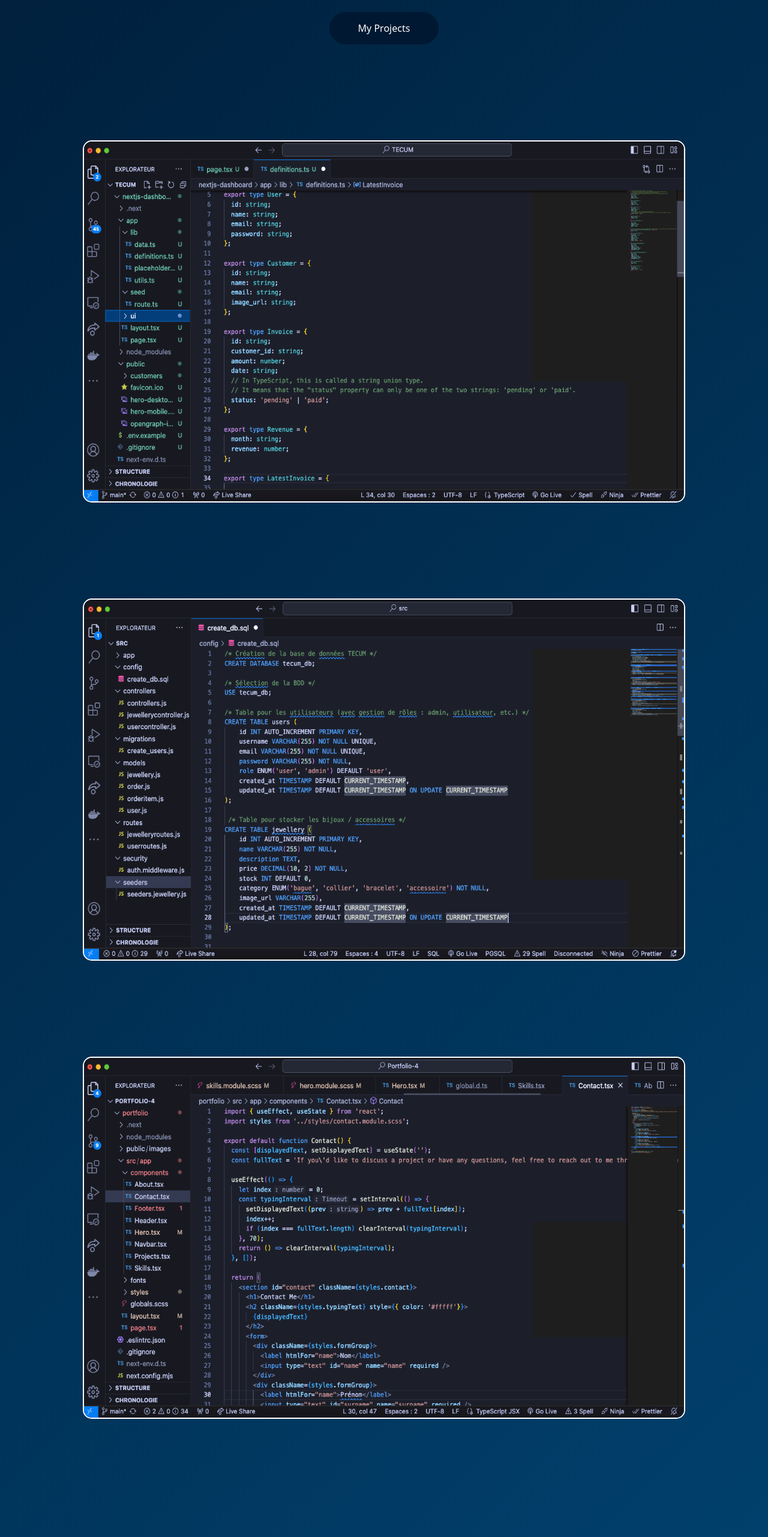
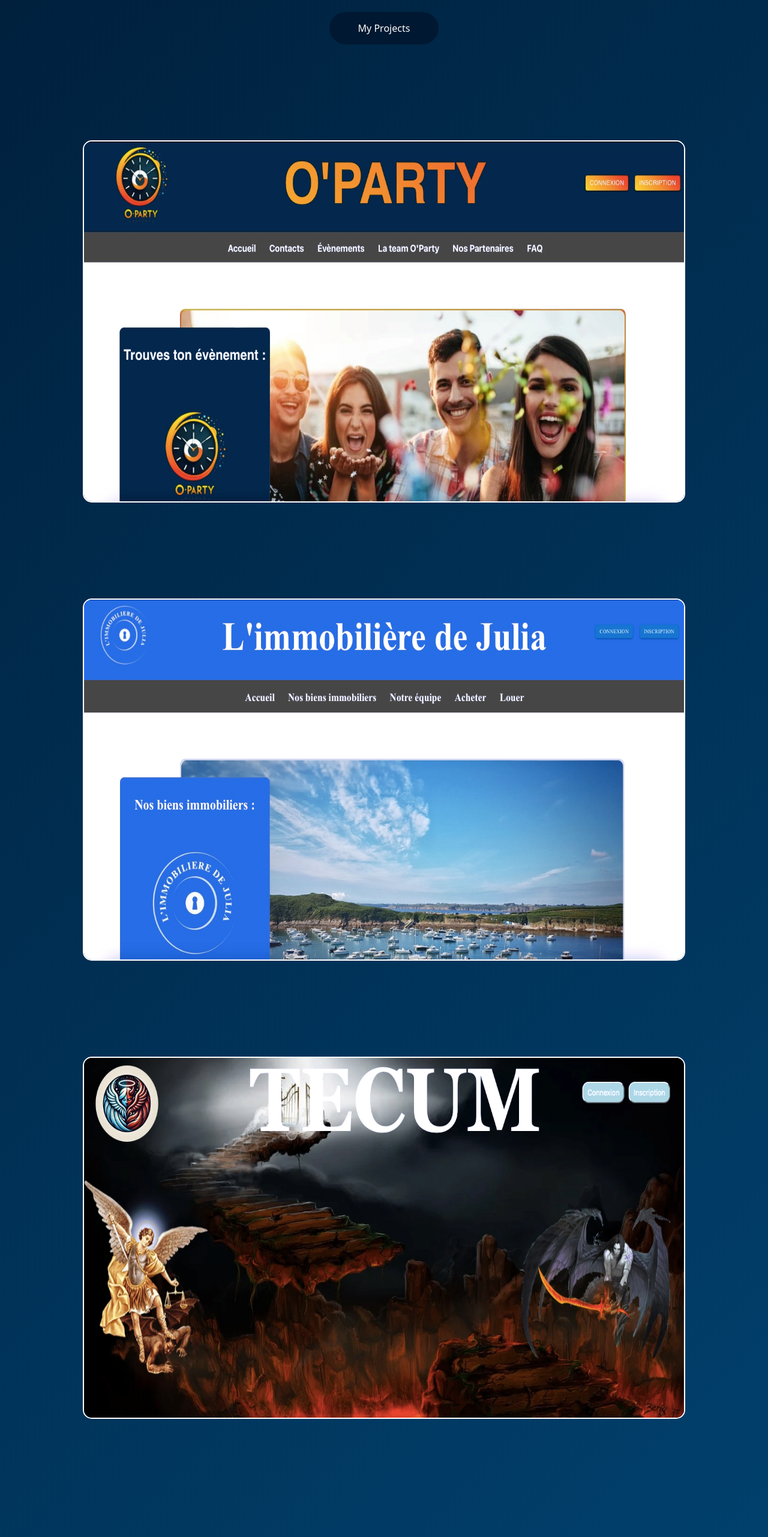
Before and after one commit to noeplantier/Portfolio, a Next.js app in the folder portfolio/: page / in a window 1280 px wide. Shown: the part 1016-3579 px from the top of the page at 60% size. Built offline with nearby package versions, Linux system fonts and the light colour scheme.

Commit message:
pictures changes on portfolio

```diff
--- a/portfolio/src/app/components/Hero.tsx
+++ b/portfolio/src/app/components/Hero.tsx
@@ -52,9 +52,9 @@ export default function Hero() {
       </h2>
         <a href="#projects" className={styles.button}>My Projects</a>
         <div className='code-screenshots' id='code-screenshots'>
-        <img src="/images/fullstack.png" alt="Noé Plantier" className="fullstack-image" />
-        <img src="/images/backend.png" alt="Noé Plantier" className="backend-image" />
-        <img src="/images/frontend.png" alt="Noé Plantier" className="frontend-image" />
+        <img src="/images/oparty.jpeg" alt="Noé Plantier" className="fullstack-image" />
+        <img src="/images/immo.jpeg" alt="Noé Plantier" className="backend-image" />
+        <img src="/images/tecum.jpeg" alt="Noé Plantier" className="frontend-image" />
         </div>
         </section>
       </div>
```
